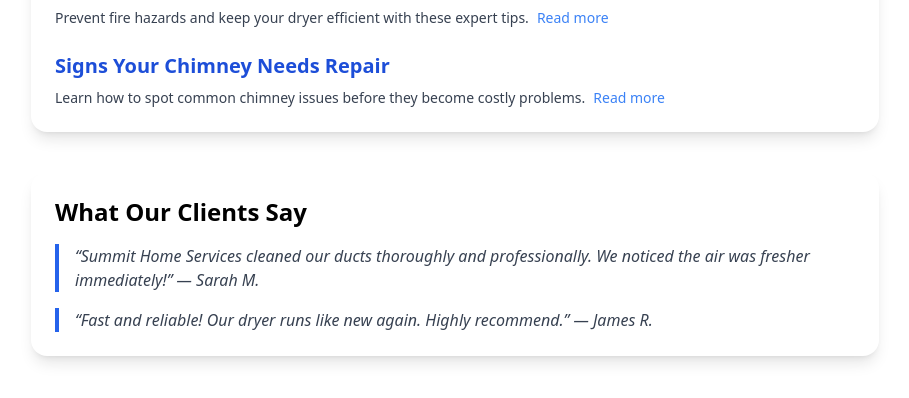
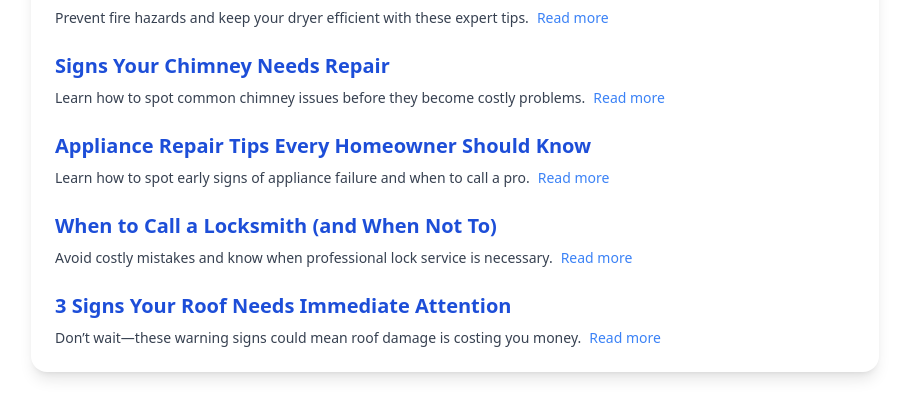
Before and after one commit to eyalg535/SUMMIT_FINAL, a Next.js app in the folder summit-final-site/: page / in a window 1280 px wide. Shown: the part 2006-2404 px from the top of the page, without its empty margins (185-1094 px from the left). Built offline with nearby package versions, Linux system fonts and the light colour scheme.

Commit message:
Update index.js

```diff
--- a/summit-final-site/pages/index.js
+++ b/summit-final-site/pages/index.js
@@ -274,6 +274,68 @@
               <p className="text-sm text-gray-600 mt-2 transition-all duration-300 ease-in-out">Look for signs such as crumbling mortar, water stains on interior walls, smoky odors, smoke backdrafts, or visible cracks in the chimney. Regular inspections by certified professionals help identify structural issues, moisture problems, and blockage hazards that could lead to carbon monoxide risks or fire hazards.</p>
             )}
           </article>
+            <article id="blog4">
+  <h3 className="text-xl font-semibold text-blue-700">Appliance Repair Tips Every Homeowner Should Know</h3>
+  <p className="text-gray-700 text-sm mt-2">
+    Learn how to spot early signs of appliance failure and when to call a pro.
+    <button
+      onClick={() => {
+        setExpanded(expanded === 'blog4' ? null : 'blog4');
+        scrollToWithOffset('blog4');
+      }}
+      className="ml-2 text-blue-500 hover:underline"
+    >
+      {expanded === 'blog4' ? 'Read less' : 'Read more'}
+    </button>
+  </p>
+  {expanded === 'blog4' && (
+    <p className="text-sm text-gray-600 mt-2 transition-all duration-300 ease-in-out">
+      Common signs your appliance needs repair include strange noises, burning smells, excessive vibration, or failure to start. Addressing issues early can prevent costly replacements. Our certified technicians provide fast diagnostics and dependable repairs.
+    </p>
+  )}
+</article>
+
+<article id="blog5">
+  <h3 className="text-xl font-semibold text-blue-700">When to Call a Locksmith (and When Not To)</h3>
+  <p className="text-gray-700 text-sm mt-2">
+    Avoid costly mistakes and know when professional lock service is necessary.
+    <button
+      onClick={() => {
+        setExpanded(expanded === 'blog5' ? null : 'blog5');
+        scrollToWithOffset('blog5');
+      }}
+      className="ml-2 text-blue-500 hover:underline"
+    >
+      {expanded === 'blog5' ? 'Read less' : 'Read more'}
+    </button>
+  </p>
+  {expanded === 'blog5' && (
+    <p className="text-sm text-gray-600 mt-2 transition-all duration-300 ease-in-out">
+      Call a locksmith for broken key extractions, lockouts, or security upgrades. Avoid unnecessary service fees by identifying when basic troubleshooting—like replacing batteries in smart locks—can be done yourself.
+    </p>
+  )}
+</article>
+
+<article id="blog6">
+  <h3 className="text-xl font-semibold text-blue-700">3 Signs Your Roof Needs Immediate Attention</h3>
+  <p className="text-gray-700 text-sm mt-2">
+    Don’t wait—these warning signs could mean roof damage is costing you money.
+    <button
+      onClick={() => {
+        setExpanded(expanded === 'blog6' ? null : 'blog6');
+        scrollToWithOffset('blog6');
+      }}
+      className="ml-2 text-blue-500 hover:underline"
+    >
+      {expanded === 'blog6' ? 'Read less' : 'Read more'}
+    </button>
+  </p>
+  {expanded === 'blog6' && (
+    <p className="text-sm text-gray-600 mt-2 transition-all duration-300 ease-in-out">
+      Look for missing shingles, water stains on ceilings, or sagging roof lines. Timely roof repairs help you avoid major water damage and extend the life of your home’s most important protection.
+    </p>
+  )}
+</article>
         </div>
       </section>
 
```
